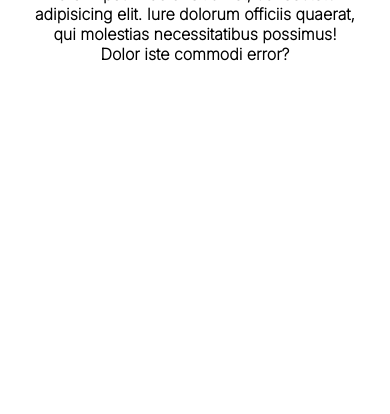
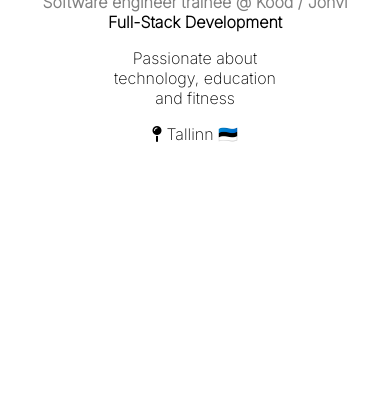
Before and after one commit to vHast/Portfoilio2023, a plain HTML site: page index.html in a window 390 px wide. Shown: the part 430-844 px from the top of the page. Drawn offline with Linux system fonts and the light colour scheme.

Commit message:
Main rework

```diff
--- a/index.html
+++ b/index.html
@@ -35,11 +35,16 @@
             <img id="profile-img" src="/img/profileRotated.jpg" alt="Profile picture of Federico Alvarez">
             <div id="profile-info">
                 <h1>Federico Alvarez</h1>
-                <h4>Lorem ipsum dolor sit amet, consectetur adipisicing elit. Iure dolorum officiis quaerat, qui molestias necessitatibus possimus! Dolor iste commodi error?</h4>
+                <h3>Software engineer trainee @ Kood / Jõhvi</h3>
+                <h4>Full-Stack Development</h4>
+                <p>Passionate about technology, education and fitness</p>
+                <p><i class="fa fa-map-pin"></i> Tallinn 🇪🇪 </p>
             </div>
         </div>
     </section>
 
+    <section id="projects"></section>
+
 </body>
 <script src="https://kit.fontawesome.com/65163fd434.js" crossorigin="anonymous"></script>
 </html>
--- a/responsive.scss
+++ b/responsive.scss
@@ -35,4 +35,43 @@
             }
         }
     }
+
+    #main {
+        margin: 0 2rem;
+        padding-top: 3.5rem;
+        .profile-container {
+            display: flex;
+            flex-direction: column;
+            align-items: center;
+            text-align: center;
+        }
+
+        #profile-img{
+            height: 175x;
+            width:175px;
+        }
+
+        #profile-info{
+            font-family: 'Inter', sans-serif;
+            margin-top: 4rem;
+
+            h1 {
+                font-family: 'Inter', sans-serif;
+                color: black;
+                font-weight: bold;
+            }
+
+            h3 {
+                margin-top: 0.5rem;
+                font-size:1rem;
+                color: gray;
+            }
+
+            p {
+
+                margin: 1rem 5rem;
+            }
+        }
+
+    }
   }
--- a/style.scss
+++ b/style.scss
@@ -8,12 +8,11 @@
 
 h1, span {
     font-size: 2rem;
-    font-family: monospace
-
+    font-family: monospace;
 }
 
 a {
-    color: black;
+    color: rgb(0, 0, 0);
 }
 
 nav {
@@ -77,26 +76,27 @@ nav {
 }
 
 #main {
-    margin: 0 2rem;
-    padding-top: 3.5rem;
+    margin: 0 5rem;
+    padding-top: 5.5rem;
+
     .profile-container {
-        height: 80vh;
         display: flex;
-        flex-direction: column;
+        flex-direction: row-reverse;
         align-items: center;
         text-align: center;
+        justify-content: space-around;
     }
 
     #profile-img{
-        height: 175x;
-        width:175px;
+        height: 275x;
+        width:275px;
         border-radius: 25px;
-        -webkit-transform: rotate(45deg) skew(0deg, 0deg)
+        transform: rotate(45deg) skew(0deg, 0deg)
     }
 
     #profile-info{
         font-family: 'Inter', sans-serif;
-        margin-top: 3rem;
+        margin-top: 4rem;
 
         h1 {
             font-family: 'Inter', sans-serif;
@@ -104,8 +104,15 @@ nav {
             font-weight: bold;
         }
 
-        h4 {
-            margin-top: 1rem;
+        h3 {
+            margin-top: 0.5rem;
+            font-size:1rem;
+            color: gray;
+        }
+
+        p {
+
+            margin: 1rem 5rem;
         }
     }
 
```
Also changed, not shown: style/responsive.css, style/style.css, 2 other files.
